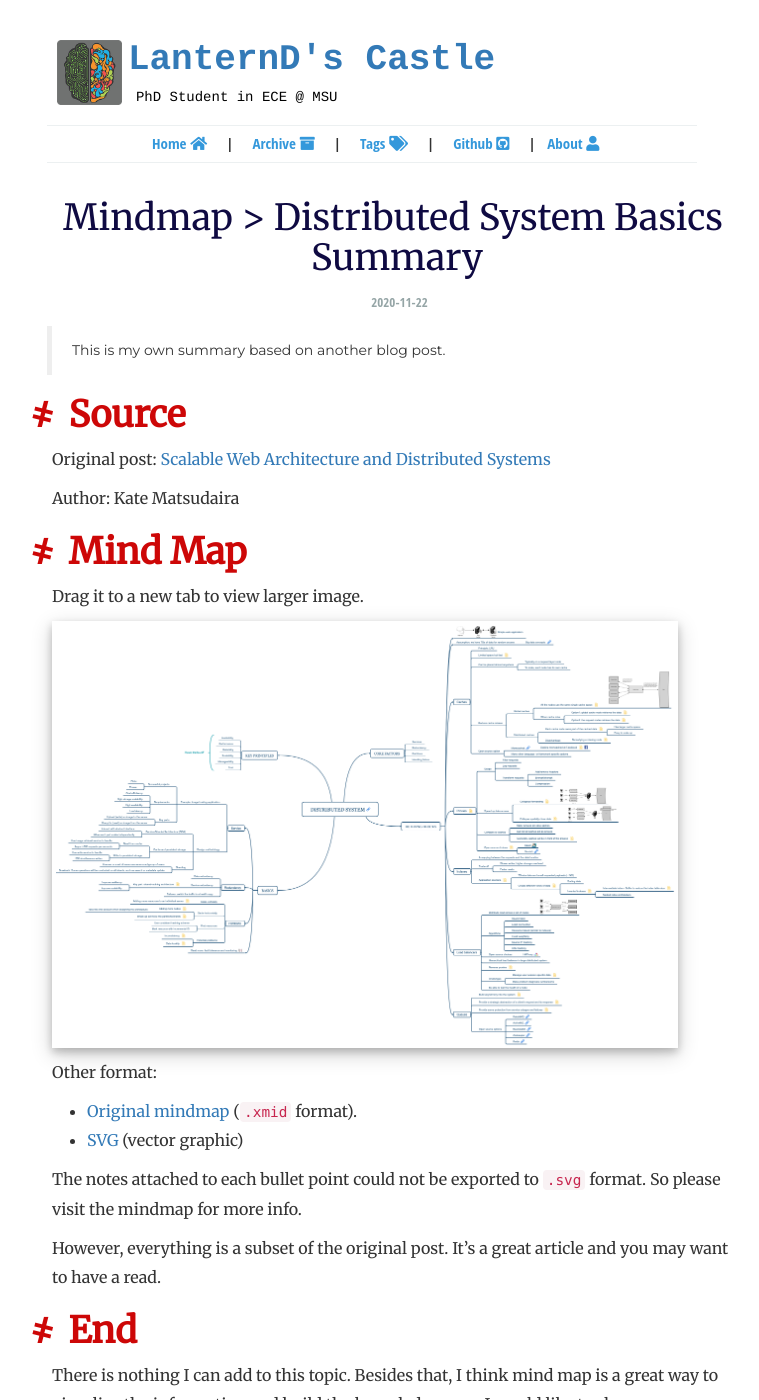
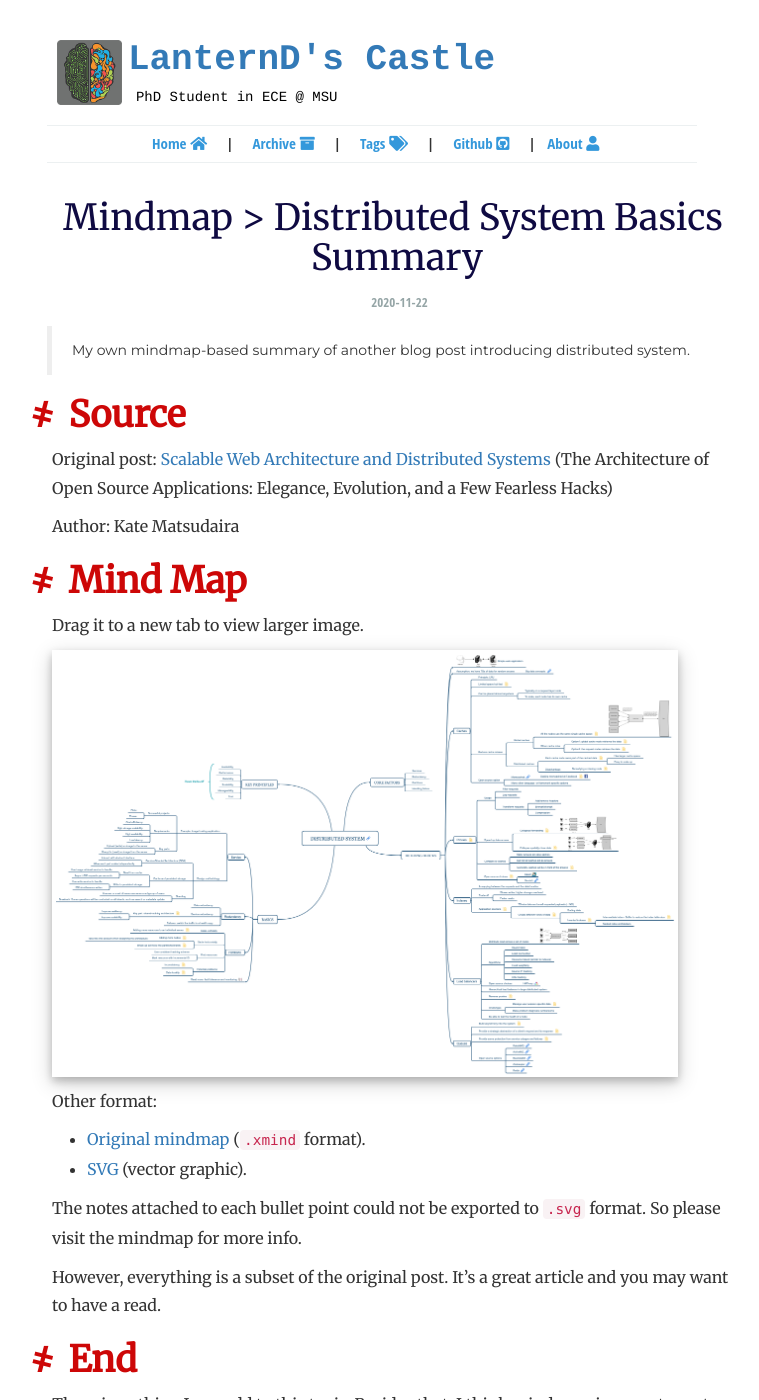
Before and after one commit to LanternD/en.dlyang.me, a Jekyll site: the page built from _posts/2020-11-22-distributed-system-basic-summary.md, in a window 1280 px wide and 1400 px high. Shown: the whole window, without its empty margins (243-1002 px from the left). Built offline with Jekyll 4.4.1, drawn with Linux system fonts in a browser that asks for light colours; nearby versions of some CDN libraries; comment, search, counter and statistics services are not loaded; some of the changed text lies outside the part shown.

Commit message:
New post: NoSQL ecosystem mindmap. Updated old posts.

```diff
--- a/_posts/2020-11-22-distributed-system-basic-summary.md
+++ b/_posts/2020-11-22-distributed-system-basic-summary.md
@@ -1,7 +1,7 @@
 ---
 layout: post
 title: Mindmap > Distributed System Basics Summary
-description: This is my own summary based on another blog post.
+description: My own mindmap-based summary of another blog post introducing distributed system.
 permalink: /distributed-system-basic-summary/
 categories: [blog]
 tags: [distributed system, mindmap, summary, overview, basics]
@@ -10,7 +10,7 @@ date: 2020-11-22 21:35:14
 
 # Source
 
-Original post: [Scalable Web Architecture and Distributed Systems](https://www.aosabook.org/en/distsys.html)
+Original post: [Scalable Web Architecture and Distributed Systems](https://www.aosabook.org/en/distsys.html) (The Architecture of Open Source Applications: Elegance, Evolution, and a Few Fearless Hacks)
 
 Author: Kate Matsudaira
 
@@ -22,8 +22,8 @@ Drag it to a new tab to view larger image.
 
 Other format:
 
--   [Original mindmap](../assets/post-img/distributed-system-basic-summary/distributed-system-note.xmind) (`.xmid` format).
--   [SVG](../assets/post-img/distributed-system-basic-summary/distributed-system.svg) (vector graphic)
+-   [Original mindmap](../assets/post-img/distributed-system-basic-summary/distributed-system-note.xmind) (`.xmind` format).
+-   [SVG](../assets/post-img/distributed-system-basic-summary/distributed-system.svg) (vector graphic).
 
 The notes attached to each bullet point could not be exported to `.svg` format. So please visit the mindmap for more info.
 
```
Also changed, not shown: _posts/2020-11-30-nosql-ecosystem-summary.md (added, +37 -0 lines), assets/post-img/nosql-ecosystem-summary/nosql-ecosystem.png (added), 2 other files.
